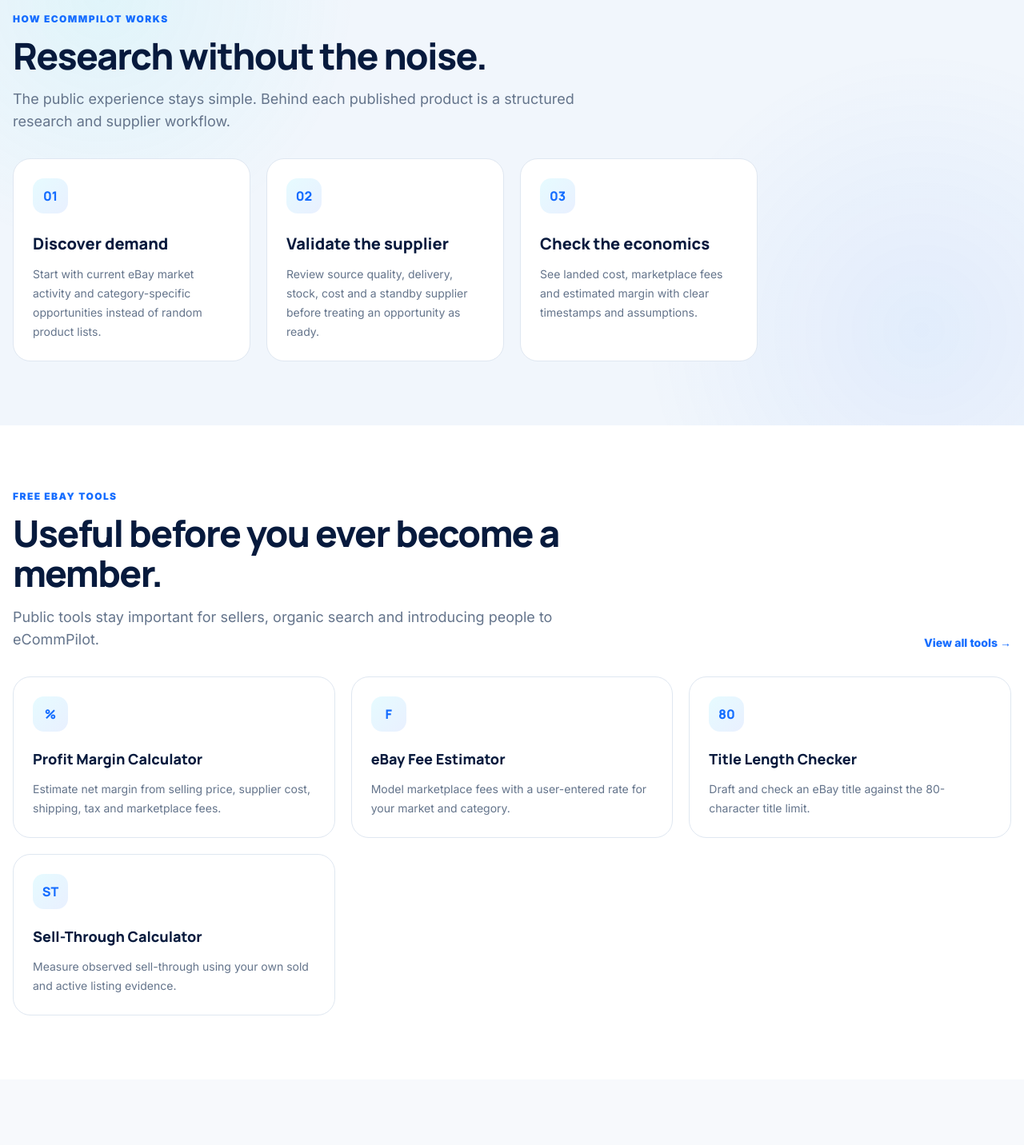
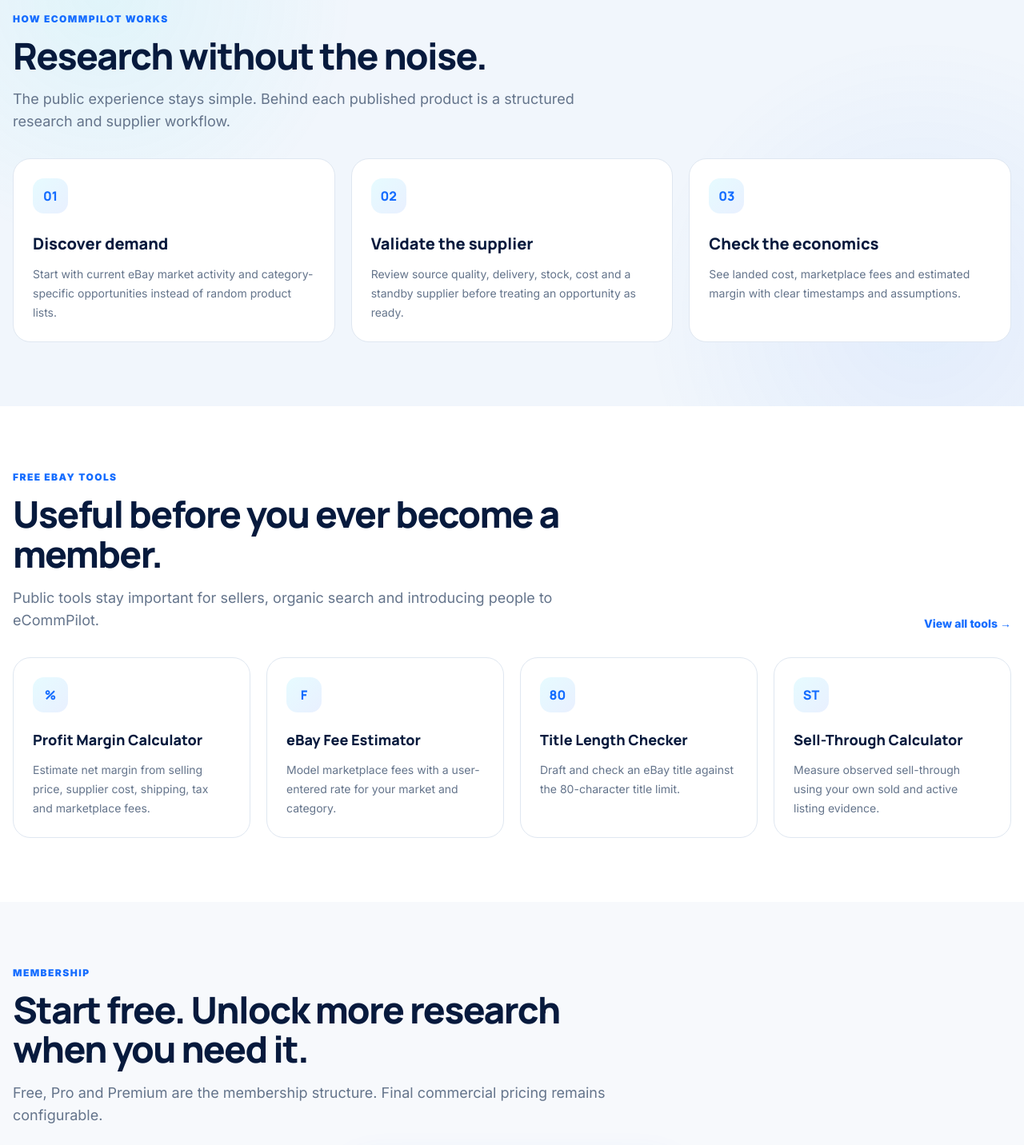
Before and after one commit to ponzey717/ecommpilot-main, a Next.js app: page / in a window 1280 px wide. Shown: the part 1849-3281 px from the top of the page at 80% size. Built offline with nearby package versions, Linux system fonts and the light colour scheme.

Commit message:
Fix homepage tool grid layout

```diff
--- a/src/app/page.tsx
+++ b/src/app/page.tsx
@@ -103,7 +103,7 @@
             title="Research without the noise."
             description="The public experience stays simple. Behind each published product is a structured research and supplier workflow."
           />
-          <div className="mt-8 grid gap-5 md:grid-cols-2 xl:grid-cols-4">
+          <div className="mt-8 grid gap-5 md:grid-cols-3">
             {steps.map(([number,title,text]) => (
               <article key={number} className="feature-card">
                 <span className="feature-number">{number}</span>
@@ -125,7 +125,7 @@
             />
             <Link href={routes.freeTools} className="text-sm font-extrabold text-[var(--blue)]">View all tools →</Link>
           </div>
-          <div className="mt-8 grid gap-5 md:grid-cols-3">
+          <div className="mt-8 grid gap-5 md:grid-cols-2 xl:grid-cols-4">
             {tools.map(([icon,title,text,href]) => (
               <Link key={href} href={href} className="tool-card group">
                 <span className="tool-icon">{icon}</span>
```
